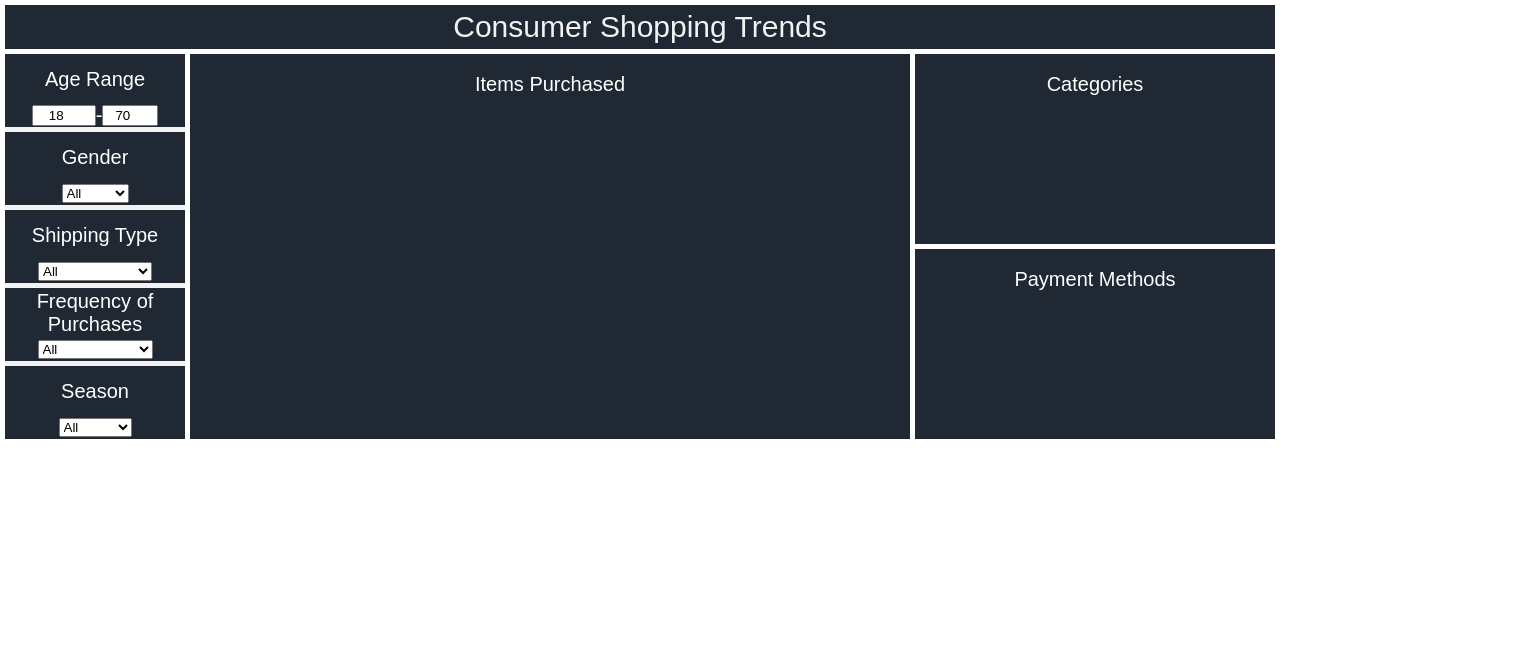
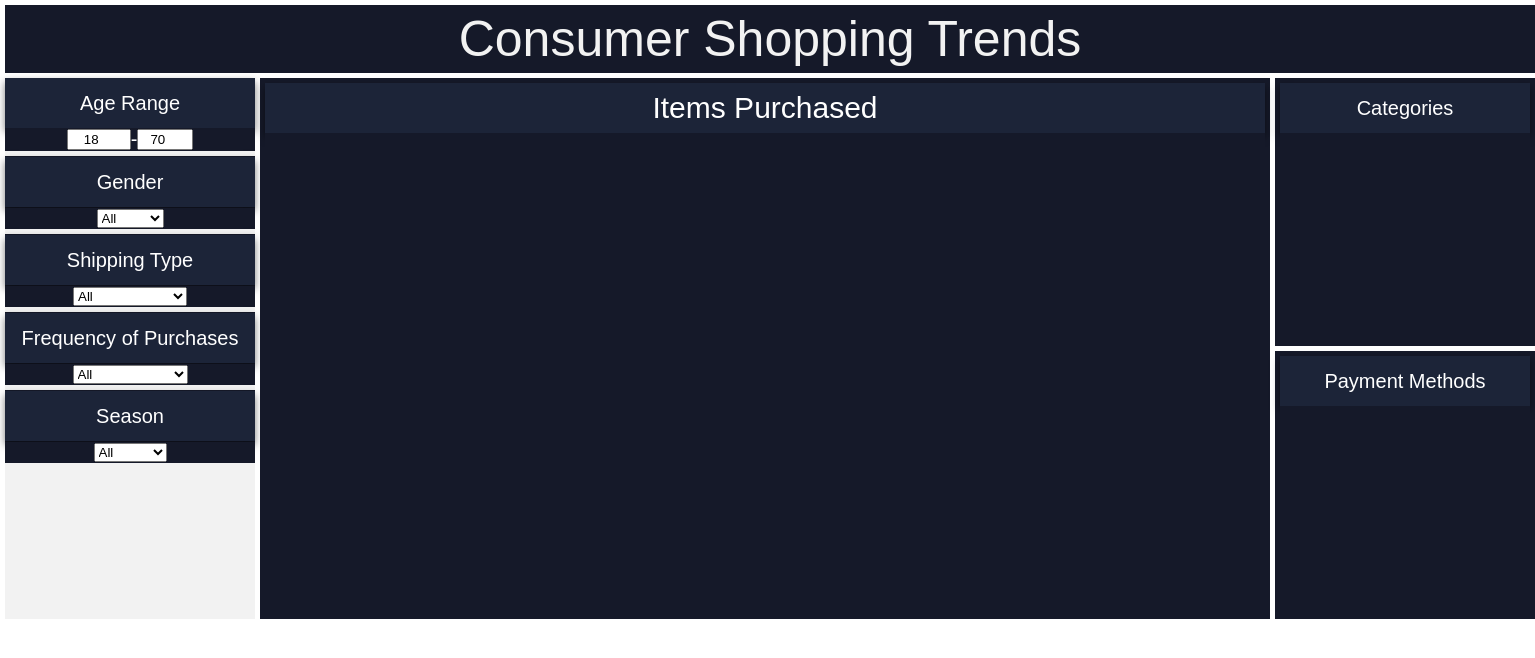
Before and after one commit to AlexGCole/Data_Visualization_Final_Project, a plain HTML site: page index.html in a window 1280 px wide. Shown: the whole page, 1535 px wide, since content can reach past the window. Drawn offline with nearby package versions, Linux system fonts and the light colour scheme; no server answers.

Commit message:
Updated headers

```diff
--- a/barGraph.js
+++ b/barGraph.js
@@ -2,9 +2,9 @@
     function updateBarVisualization(data) {
 
     // Define the SVG dimensions and margins outside the function
-    var margin = { top: 50, right: 0, bottom: 50, left: 30 },
+    var margin = { top: 5, right: 50, bottom: 50, left: 70 },
         width = 1100 - margin.left - margin.right,
-        height = 800;
+        height = 700;
 
     // Clear existing SVG content
     d3.select("#bar-graph svg").remove();
@@ -19,8 +19,8 @@
         .attr("transform", "translate(" + margin.left + "," + margin.top + ")");
 
         //Pre-defined colors
-        var origcolor = "#148D8D"
-        var changeColor = "#6BAED6"; // Light gray color
+        var origcolor = "#74A5D9"
+        var changeColor = "#AEDFF7"; // Light gray color
 
         //Create tooltip for hover
         var tooltip = d3.select("#bar-graph")
--- a/flexGridButtons.css
+++ b/flexGridButtons.css
@@ -7,20 +7,20 @@ body {
 /* Define color variables */
 :root {
   --background-light: #f2f2f2; /* Light gray background */
-  --box-dark: #1F2833; /* Dark gray color */
+  --box-dark: #151929; /* Dark gray color */
 }
 
 .grid-container-buttons {
   display: grid;
   grid-template-columns: 1fr; /* 1 part for the left, 4 parts for the middle, 2 parts for the right */
-  grid-template-rows: 1fr 1fr 1fr 1fr 1fr; /* Adjust the number of rows as needed */
+  grid-template-rows: 1fr 1fr 1fr 1fr 1fr 1fr 1fr; /* Adjust the number of rows as needed */
   gap: 5px; /* Adjust the gap as needed */
   height: 100%; /* Fill the height of the container */
 }
 
 .container-buttons {
   display: grid;
-  grid-template-rows: 50px auto; /* Divide the right container into two rows */
+  grid-template-rows: 1r auto; /* Divide the right container into two rows */
   text-align: center;
   background-color: var(--background-light);
   height: 100%; /* Ensure the container fills the height of the parent */
@@ -36,6 +36,7 @@ body {
   align-items: center; /* Center horizontally */
   color: white; /* Text color */
   font-size: 20px;
+
 }
 
 .box-bottom input {
@@ -43,3 +44,15 @@ body {
   line-height: inherit; /* Center text vertically */
   /* Add any other styling as needed */
 }
+
+.shadow-container-buttons {
+  width: 250px; /* Adjust width as needed */
+  height: 50px; /* Adjust height as needed */
+  background-color: #1C2438;
+  box-shadow: 0 4px 8px rgba(0, 0, 0, 0.5); /* Adding a subtle shadow */
+  display: flex;
+  justify-content: center;
+  align-items: center;
+  color: white; /* Text color */
+  font-size: 20px;
+}
--- a/flexGridMain.css
+++ b/flexGridMain.css
@@ -24,7 +24,8 @@ body {
   padding: 5px;
   background-color: var(--box-dark);
   color: var(--background-light);
-  font-size: 30px;
+  font-size: 50px;
+
 }
 
 .left-column {
@@ -37,12 +38,14 @@ body {
   padding: 5px;
   grid-column: 2 / 3; /* Span the middle column */
   grid-row: 2 / -1; /* Span the remaining rows */
+
 }
 
 .right-container {
   display: grid;
   grid-template-rows: 1fr 1fr; /* Divide the right container into two rows */
   grid-gap: 5px;
+
 }
 
 .right-box-top,
@@ -52,6 +55,7 @@ body {
   display: flex; /* Use flexbox */
   justify-content: center; /* Center content horizontally */
   align-items: center; /* Center content vertically */
+
 }
 
 .two-row-container {
@@ -71,8 +75,35 @@ body {
   justify-content: center; /* Center vertically */
   align-items: center; /* Center horizontally */
   font-size: 20px;
+
 }
 
 .top {
-  color:white
+  color:white;
+  font-size: 30px;
+
 }
+
+.shadow-container-bar-graph {
+  width: 1000px; /* Adjust width as needed */
+  height: 50px; /* Adjust height as needed */
+  background-color: #1C2438;
+  box-shadow: 0 4px 8px rgba(0, 0, 0, 0.5); /* Adding a subtle shadow */
+  display: flex;
+  justify-content: center;
+  align-items: center;
+  color: white; /* Text color */
+
+}
+
+.shadow-container-pie-graph {
+  width: 250px; /* Adjust width as needed */
+  height: 50px; /* Adjust height as needed */
+  background-color: #1C2438;
+  box-shadow: 0 4px 8px rgba(0, 0, 0, 0.5); /* Adding a subtle shadow */
+  display: flex;
+  justify-content: center;
+  align-items: center;
+  color: white; /* Text color */
+  font-size: 20px;
+}
--- a/index.html
+++ b/index.html
@@ -19,7 +19,7 @@
         <div class="grid-container-buttons">
           <div class="container-buttons">
             <div class="box-top">
-              <label>Age Range</label>
+              <div class="shadow-container-buttons">Age Range</div>
             </div>
             <div class="box-bottom">
               <input
@@ -43,7 +43,7 @@
           </div>
           <div class="container-buttons">
             <div class="box-top">
-              <label>Gender</label>
+              <div class="shadow-container-buttons">Gender</div>
             </div>
             <div class="box-bottom">
               <select id="gender">
@@ -54,7 +54,9 @@
             </div>
           </div>
           <div class="container-buttons">
-            <div class="box-top">Shipping Type</div>
+            <div class="box-top">
+              <div class="shadow-container-buttons">Shipping Type</div>
+            </div>
             <div class="box-bottom">
               <select id="shippingType">
                 <option value="All">All</option>
@@ -68,7 +70,9 @@
             </div>
           </div>
           <div class="container-buttons">
-            <div class="box-top">Frequency of Purchases</div>
+            <div class="box-top">
+              <div class="shadow-container-buttons">Frequency of Purchases</div>
+            </div>
             <div class="box-bottom">
               <select id="frequencyofPurchases">
                 <option value="All">All</option>
@@ -83,7 +87,9 @@
             </div>
           </div>
           <div class="container-buttons">
-            <div class="box-top">Season</div>
+            <div class="box-top">
+              <div class="shadow-container-buttons">Season</div>
+            </div>
             <div class="box-bottom">
               <select id="season">
                 <option value="All">All</option>
@@ -98,7 +104,9 @@
       </div>
       <div class="middle-box">
         <div class="two-row-container">
-          <div class="top">Items Purchased</div>
+          <div class="top">
+            <div class="shadow-container-bar-graph">Items Purchased</div>
+          </div>
           <div class="bottom" id="bar-graph">
             <script type="text/javascript" src="barGraph.js"></script>
           </div>
@@ -107,7 +115,9 @@
       <div class="right-container">
         <div class="right-box-top">
           <div class="two-row-container">
-            <div class="top">Categories</div>
+            <div class="top">
+              <div class="shadow-container-pie-graph">Categories</div>
+            </div>
             <div class="bottom" id="pie-graph">
               <script type="text/javascript" src="pieGraph.js"></script>
             </div>
@@ -115,7 +125,9 @@
         </div>
         <div class="right-box-bottom">
           <div class="two-row-container">
-            <div class="top">Payment Methods</div>
+            <div class="top">
+              <div class="shadow-container-pie-graph">Payment Methods</div>
+            </div>
             <div class="bottom" id="pie-graph-payment">
               <script type="text/javascript" src="pieGraphPayment.js"></script>
             </div>
--- a/pieGraph.js
+++ b/pieGraph.js
@@ -19,8 +19,8 @@ let categoryCountsArray = Object.entries(categoryCounts).map(([item, count]) =>
 categoryCountsArray.sort((a, b) => d3.ascending(a.item, b.item));
 
 // Set dimensions for the SVG container
-var width = 415;
-var height = 415;
+var width = 357;
+var height = 357;
 var radius = Math.min(width, height - 50) / 2;
 var margin = { top: 0, right: 20, bottom: 20, left: 20 }; // Add margin values
 
@@ -80,7 +80,11 @@ let pieNoHover = (event, d) => {
 
 
 // Define color scale
-var color = "#C1E1A7";
+    // Define color scale
+    var color = d3.scaleOrdinal()
+        .domain(categoryCountsArray.map(d => d.item))
+        .range(["#9ACBED", "#7DB7DD", "#5FA2D0", "#4B8FC2", "#346EAD"]); // Add or modify colors as needed
+    var pieGraphStroke = "#151929"
 
 // Create a pie chart
 var pie = d3.pie();
@@ -97,7 +101,7 @@ var arcs = svg.selectAll("arc")
 // Fill arcs with colors
 arcs.append("path")
     .attr("d", arc)
-    .attr("stroke", "#1F2833")
+    .attr("stroke", pieGraphStroke)
     .style("stroke-width", "4px")
     .attr("fill", color)
     .on("mouseover", pieHover)
@@ -114,8 +118,7 @@ arcs.append("text")
     .text(function (d) {
         var percentage = ((d.endAngle - d.startAngle) / (2 * Math.PI)) * 100;
         return percentage.toFixed(1) + "%";
-    });
-
-
+    })
+    .style("font-size", "18px");
 
 }
--- a/pieGraphPayment.js
+++ b/pieGraphPayment.js
@@ -19,8 +19,8 @@ let paymentMethodCountsArray = Object.entries(paymentMethodCounts).map(([item, c
 paymentMethodCountsArray.sort((a, b) => d3.ascending(a.item, b.item));
 
 // Set dimensions for the SVG container
-var width = 415;
-var height = 415;
+var width = 357;
+var height = 357;
 var radius = Math.min(width, height - 50) / 2;
 var margin = { top: 0, right: 20, bottom: 20, left: 20 }; // Add margin values
 
@@ -77,9 +77,11 @@ let pieNoHover = (event, d) => {
       .style("fill", null); // Reset to the default font color
   };
 
-
-// Define color scale
-const color = "#EFBC75";
+  //Define colors
+    var color = d3.scaleOrdinal()
+            .domain(paymentMethodCountsArray.map(d => d.item))
+            .range(["#6ED4D2", "#5CBFC0", "#4AA9AF", "#39949F", "#2A7E8F", "#1C6980"]); // Shades of orange
+    var pieGraphStroke = "#151929"
 
 // Create a pie chart
 var pie = d3.pie();
@@ -96,7 +98,7 @@ var arcs = svg.selectAll("arc")
 // Fill arcs with colors
 arcs.append("path")
     .attr("d", arc)
-    .attr("stroke", "#1F2833")
+    .attr("stroke", pieGraphStroke)
     .style("stroke-width", "4px")
     .attr("fill", color)
     .on("mouseover", pieHover)
@@ -113,7 +115,8 @@ arcs.append("text")
     .text(function (d) {
         var percentage = ((d.endAngle - d.startAngle) / (2 * Math.PI)) * 100;
         return percentage.toFixed(1) + "%";
-    });
+    })
+    .style("font-size", "18px");
 
 
 
```
